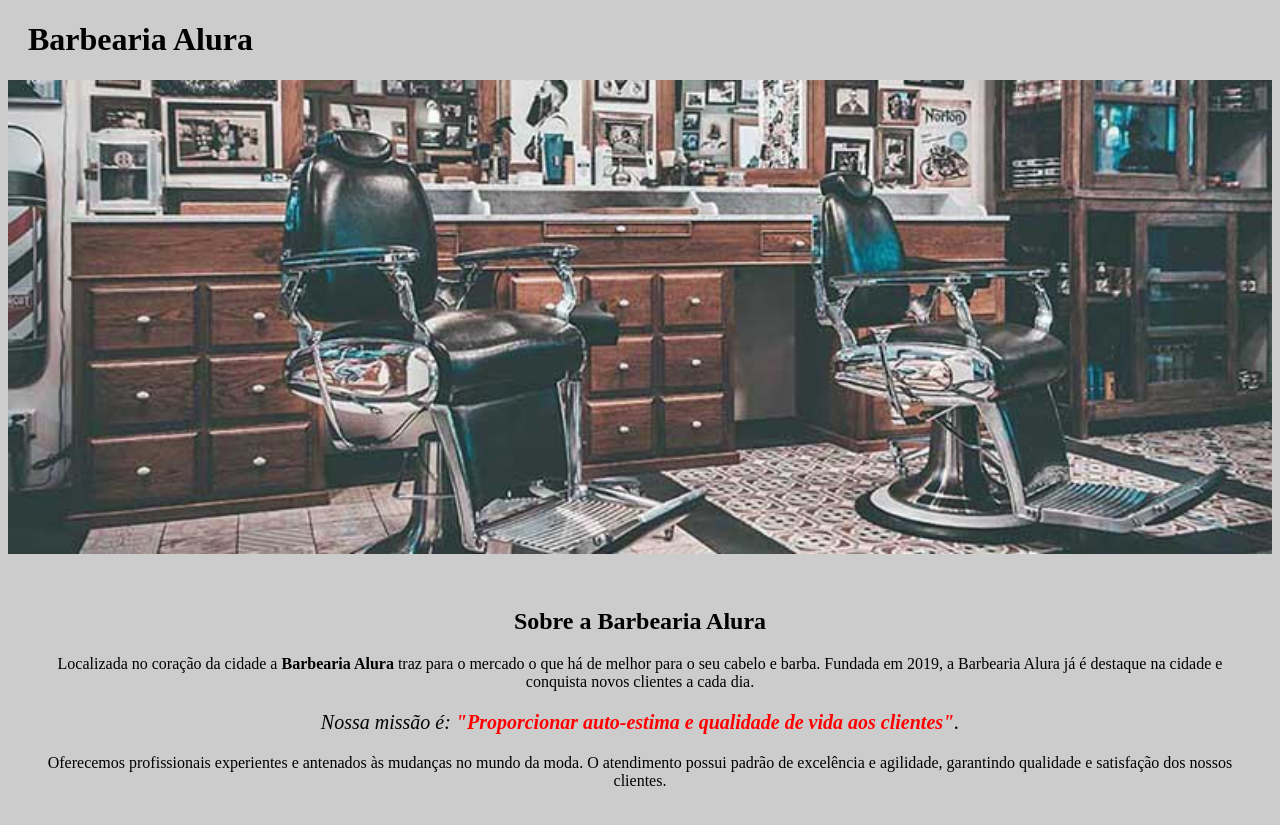
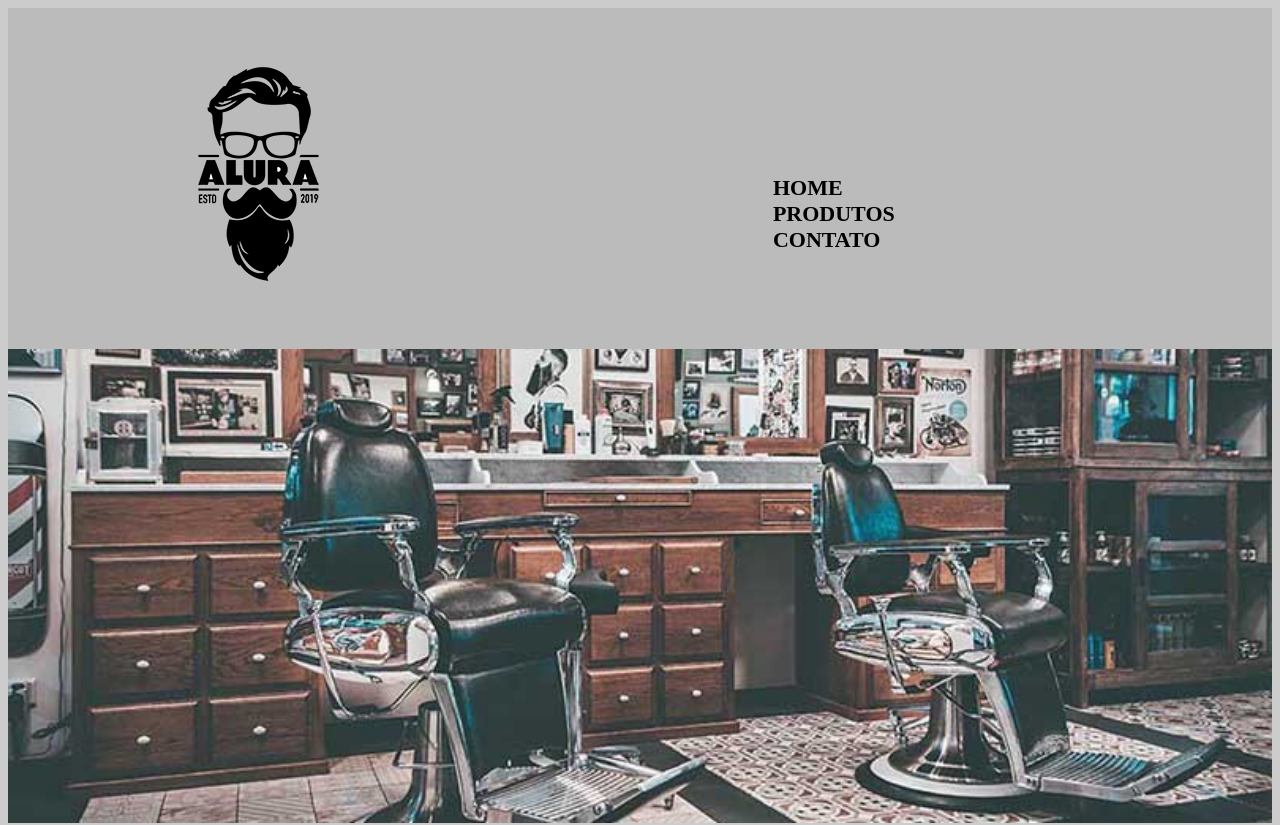
Before and after one commit to diegodscamara/barbershop-alura, a plain HTML site: page index.html in a window 1280 px wide. Shown: the top 825 px of the page. Drawn offline with Linux system fonts and the light colour scheme.

Commit message:
home page nav and footer

```diff
--- a/index.html
+++ b/index.html
@@ -8,8 +8,18 @@
 </head>
 <body>
     <header>
-        <h1 class="titulo-principal">Barbearia Alura</h1>
+        <div class="caixa">
+            <h1><img src="img/logo.png" alt="logo-alura"></h1>
+            <nav>
+                <ul>
+                    <li><a href="index.html">Home</a></li>
+                    <li><a href="produtos.html">Produtos</a></li>
+                    <li><a href="contato.html">Contato</a></li>
+                </ul>
+            </nav>
+        </div>
     </header>
+
     <img id="banner" src="banner.jpg">
     <div class="principal">
         <h2 class="titulo-centralizado">Sobre a Barbearia Alura</h2>
@@ -33,5 +43,10 @@
         </ul>
         <img src="beneficios.jpg" class="imagembeneficios">
     </div>
+
+    <footer>
+        <img src="img/logo-branco.png" alt="">
+        <p class="copyright">&copy;Copyright Barbearia Alura 2020</p>
+    </footer>
 </body>
 </html>
--- a/produtos.css
+++ b/produtos.css
@@ -1,23 +1,24 @@
+/*header*/
 header{
     background: #bbbbbb;
     padding: 20px 0;
 }
 
 .caixa{
-    position: relative;
-    width: 940px;
-    margin: 0 auto;
+    position: relative!important;
+    width: 940px!important;
+    margin: 0 auto!important;
 }
 
 nav{
-    position: absolute;
-    top: 110px;
-    right: 0;
+    position: absolute!important;
+    top: 110px!important;
+    right: 0!important;
 }
 
 nav li{
-    display: inline;
-    margin: 0 0 0 15px;
+    display: inline!important;
+    margin: 0 0 0 15px!important;
 }
 
 nav a{
@@ -33,6 +34,7 @@ nav a:hover{
     text-decoration: underline;
 }
 
+/*main*/
 .produtos{
     width: 940px;
     margin: auto;
@@ -78,6 +80,7 @@ nav a:hover{
     margin-top: 10px;
 }
 
+/*footer*/
 footer{
     text-align: center;
     background: url("img/bg.jpg");
--- a/style.css
+++ b/style.css
@@ -2,14 +2,43 @@ body {
     background: #CCCCCC
 }
 
-.titulo-principal {
-    padding-left: 20px;
+/*header*/
+header{
+    background: #bbbbbb;
+    padding: 20px 0;
 }
 
-.principal{
-    background: #CCCCCC;
-    padding: 30px;
+.caixa{
+    position: relative!important;
+    width: 940px!important;
+    margin: 0 auto!important;
 }
+
+nav{
+    position: absolute!important;
+    top: 110px!important;
+    right: 0!important;
+}
+
+nav li{
+    display: inline!important;
+    margin: 0 0 0 15px!important;
+}
+
+nav a{
+    text-transform: uppercase;
+    color: #000000;
+    font-weight: bold;
+    font-size: 22px;
+    text-decoration: none;
+}
+
+nav a:hover{
+    color: #c78c19;
+    text-decoration: underline;
+}
+
+/*main*/
 
 #banner {
     width: 100%;
@@ -50,3 +79,16 @@ ul {
 .imagembeneficios {
     width: 50%;
 }
+
+/*footer*/
+footer{
+    text-align: center;
+    background: url("img/bg.jpg");
+    padding: 40px 0!important;
+}
+
+.copyright{
+    color: #ffffff;
+    font-size: 13px;
+    margin-top: 20px 0 0;
+}
```
